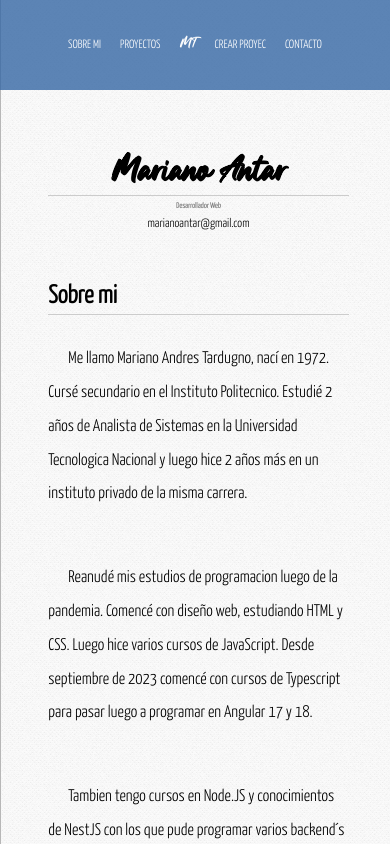
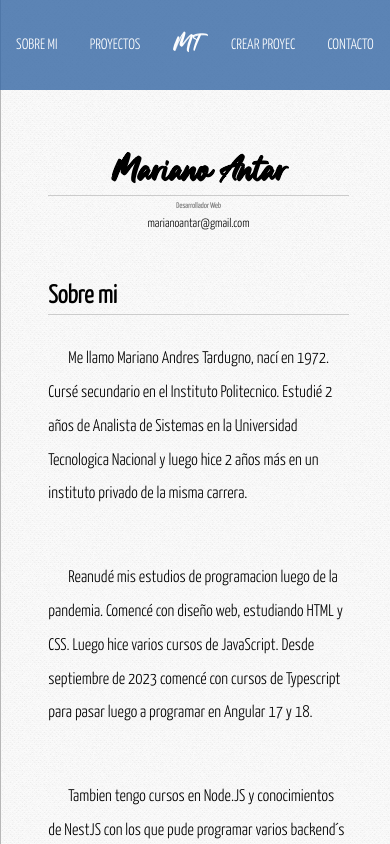
Before and after one commit to Marianoantar/PortfolioVR-front-Json, an Angular app: page / in a window 390 px wide. Shown: the top 844 px of the page. Built offline with nearby package versions, Linux system fonts and the light colour scheme.

Commit message:
modificacion de tamaño de letras en header

```diff
--- a/src/app/components/abaut/abaut.component.css
+++ b/src/app/components/abaut/abaut.component.css
@@ -50,6 +50,9 @@ article p{
 	article h2{
 		font-size: 3.5vh;
 	}
+	article p{
+        font-size: 2.5vh;
+    }
 }
 
 @media(width <= 600px){
--- a/src/assets/css/styles.css
+++ b/src/assets/css/styles.css
@@ -57,7 +57,7 @@ header{
 	width: 100%;
 	height: 90px;
 	/* font-size: 1.8vw; */
-	font-size: clamp(12px, 1.8vw, 24px);
+    font-size: clamp(15px, 2.5vw, 24px);
 	background: rgba(53, 103, 164, 0.8);
 	position: fixed;
 	text-transform: uppercase;
@@ -71,6 +71,12 @@ header ul{
 	width: 70%;
 	height: inherit;
 	margin: 0px auto;
+}
+
+@media (width <= 700px){
+	header ul{
+		width: 100%
+	}
 }
 
 header ul li{
@@ -101,13 +107,10 @@ header a:hover,
 
 #logo{
 	font-family: "antagon";
-	font-size:3vw;
+	font-size:4vw;
+	transition: color 500ms, transform 500ms;
+
 }
-
-#logo {
-	transition: color 500ms, transform 500ms;
-}
-
 
 #logo:hover{
 	background: transparent;
@@ -115,6 +118,11 @@ header a:hover,
 	transform:scale(1.50,1.50);
 }
 
+@media (width <= 700px) {
+	#logo{
+		font-size: 6vw;
+	}
+}
 
 
 @media (width<=550px) {
@@ -123,7 +131,7 @@ header a:hover,
 		padding-left: 0.5vw;
 	}
 	#logo{
-		font-size:3.7vw;
+		/* font-size:3.7vw; */
 	}
 }
 
@@ -155,9 +163,7 @@ header a:hover,
 		padding-right: 2vw;
 		padding-left: 2vw;
 	}
-	#logo{
-		font-size:3.2vw;
-	}
+
 
 	#content{
 		width: 100%;
```
